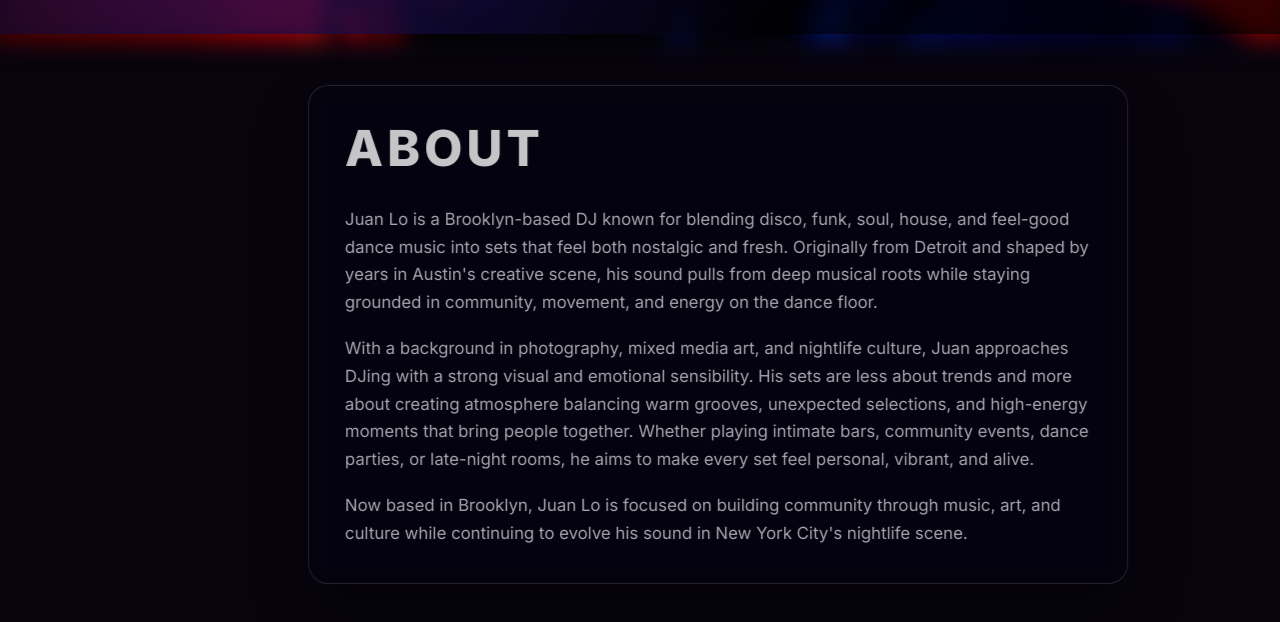
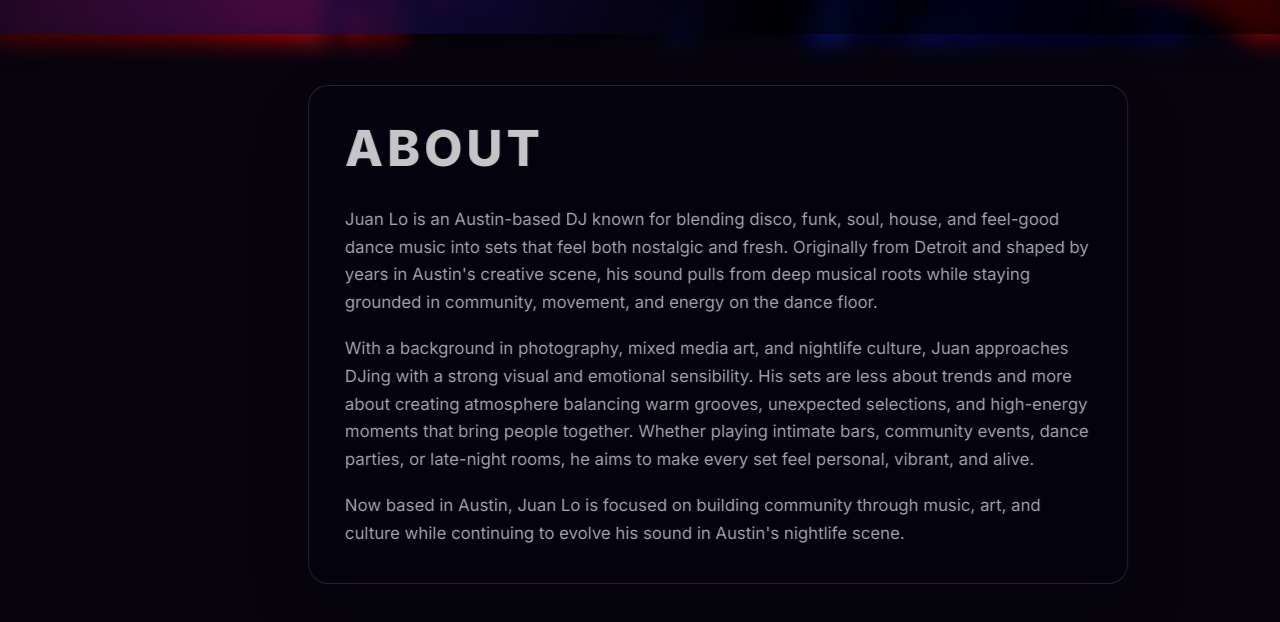
Before and after one commit to lovedrones/juanlo-dj-site, a plain HTML site: page index.html in a window 1280 px wide. Shown: the part 766-1388 px from the top of the page. Drawn offline with nearby package versions, Linux system fonts and the light colour scheme.

Commit message:
Update About copy to describe Juan Lo as Austin-based.
Co-authored-by: Cursor <cursoragent@cursor.com>

```diff
--- a/index.html
+++ b/index.html
@@ -34,7 +34,7 @@
         <article class="bio-card">
           <h2 class="js-reveal">About</h2>
           <p class="js-reveal">
-            Juan Lo is a Brooklyn-based DJ known for blending disco, funk, soul,
+            Juan Lo is an Austin-based DJ known for blending disco, funk, soul,
             house, and feel-good dance music into sets that feel both nostalgic
             and fresh. Originally from Detroit and shaped by years in Austin's
             creative scene, his sound pulls from deep musical roots while
@@ -51,9 +51,9 @@
             he aims to make every set feel personal, vibrant, and alive.
           </p>
           <p class="js-reveal">
-            Now based in Brooklyn, Juan Lo is focused on building community
+            Now based in Austin, Juan Lo is focused on building community
             through music, art, and culture while continuing to evolve his sound
-            in New York City's nightlife scene.
+            in Austin's nightlife scene.
           </p>
         </article>
       </section>
```
